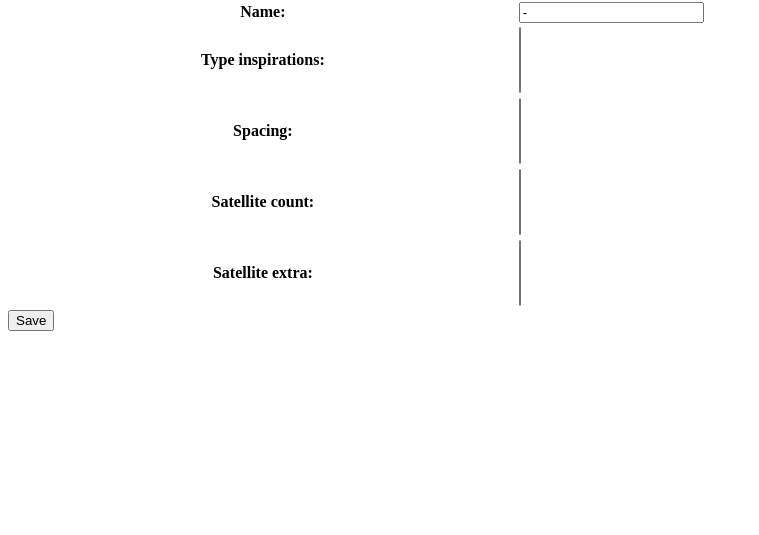
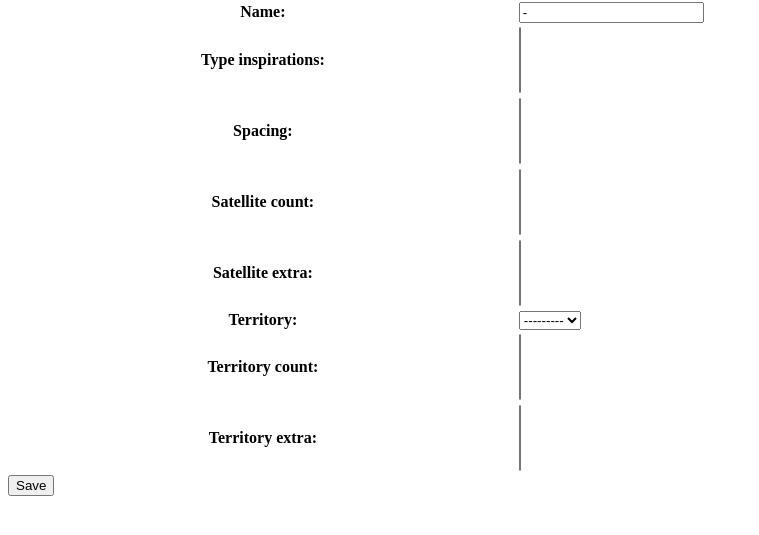
Before and after one commit to kyleady/SectorsOfInequity, a Django app: page /plan/config/element/new/ in a window 1280 px wide. Shown: the part 81-616 px from the top of the page, without its empty margins (0-759 px from the left). Run offline with Django 3.2, Linux system fonts and the light colour scheme; data that the repository does not hold is empty; parts of the project's set-up code (start-up, migrations or seed data) failed here and were passed over.

Commit message:
Add Territories to calixis.

```diff
--- a/calixis/plan/submodels/asset.py
+++ b/calixis/plan/submodels/asset.py
@@ -19,10 +19,14 @@ class BaseAsset(models.Model):
     name = models.CharField(max_length=75)
     parent = None
 
+class Asset_Territory(BaseAsset):
+    type = models.ForeignKey('Detail', on_delete=models.CASCADE, related_name='territory_type')
+
 class Asset_Element(BaseAsset):
-    type = models.ForeignKey('Detail', on_delete=models.CASCADE, related_name='type')
+    type = models.ForeignKey('Detail', on_delete=models.CASCADE, related_name='element_type')
     distance = models.IntegerField()
     satellites = models.ManyToManyField('Asset_Element', related_name='element_satellites')
+    territories = models.ManyToManyField('Asset_Territory', related_name='element_territories')
 
 class Asset_Zone(BaseAsset):
     distance = models.SmallIntegerField()
--- a/calixis/plan/submodels/config.py
+++ b/calixis/plan/submodels/config.py
@@ -18,11 +18,17 @@ class BaseConfig(models.Model):
 
     name = models.CharField(default="-", max_length=100)
 
+class Config_Territory(BaseConfig):
+    territory_inspirations = models.ManyToManyField('Weighted_Inspiration', related_name='territory_inspirations')
+
 class Config_Element(BaseConfig):
     type_inspirations = models.ManyToManyField('Weighted_Inspiration', related_name='type_inspirations')
     spacing = models.ManyToManyField('Roll', related_name='spacing')
     satellite_count = models.ManyToManyField('Roll', related_name='satellite_count')
     satellite_extra = models.ManyToManyField('Weighted_Inspiration', related_name='satellite_extra')
+    territory = models.ForeignKey('Config_Territory', null=True, blank=True, on_delete=models.SET_NULL)
+    territory_count = models.ManyToManyField('Roll', related_name='territory_count')
+    territory_extra = models.ManyToManyField('Weighted_Inspiration', related_name='territory_extra')
 
 class Config_Zone(BaseConfig):
     zone = models.CharField(null=True, blank=True, max_length=25)
--- a/calixis/plan/submodels/perterbation.py
+++ b/calixis/plan/submodels/perterbation.py
@@ -23,3 +23,4 @@ class Perterbation(models.Model):
     zones = models.ManyToManyField('Config_Zone', related_name='zones')
     element = models.ForeignKey('Config_Element', null=True, blank=True, on_delete=models.SET_NULL)
     satellite = models.ForeignKey('Config_Element', null=True, blank=True, on_delete=models.SET_NULL, related_name='perterbation_satellites')
+    territory = models.ForeignKey('Config_Territory', null=True, blank=True, on_delete=models.SET_NULL)
--- a/calixis/plan/urls.py
+++ b/calixis/plan/urls.py
@@ -22,10 +22,13 @@ asset_models = [
         'custom': { 'detail_template': 'asset_zone_detail.html', 'no_form': True } },
     { 'full_name': 'Element', 'app': app, 'subapp': subapp, 'name': 'element', 'Model': Asset_Element,
         'custom': { 'detail_template': 'asset_element_detail.html', 'no_form': True } },
+    { 'full_name': 'Territory', 'app': app, 'subapp': subapp, 'name': 'territory', 'Model': Asset_Territory,
+        'custom': { 'detail_template': 'asset_territory_detail.html', 'no_form': True } },
 ]
 
 subapp = 'config'
 config_models = [
+    { 'full_name': 'Territory Config', 'app': app, 'subapp': subapp, 'name': 'territory', 'Model': Config_Territory },
     { 'full_name': 'Element Config', 'app': app, 'subapp': subapp, 'name': 'element', 'Model': Config_Element },
     { 'full_name': 'Zone Config', 'app': app, 'subapp': subapp, 'name': 'zone', 'Model': Config_Zone },
     { 'full_name': 'Route Config',  'app': app, 'subapp': subapp, 'name': 'route',  'Model': Config_Route },
```
Also changed, not shown: calixis/plan/templates/asset_element_detail.html (+13 -0 lines), calixis/plan/templates/asset_territory_detail.html (added, +10 -0 lines).
